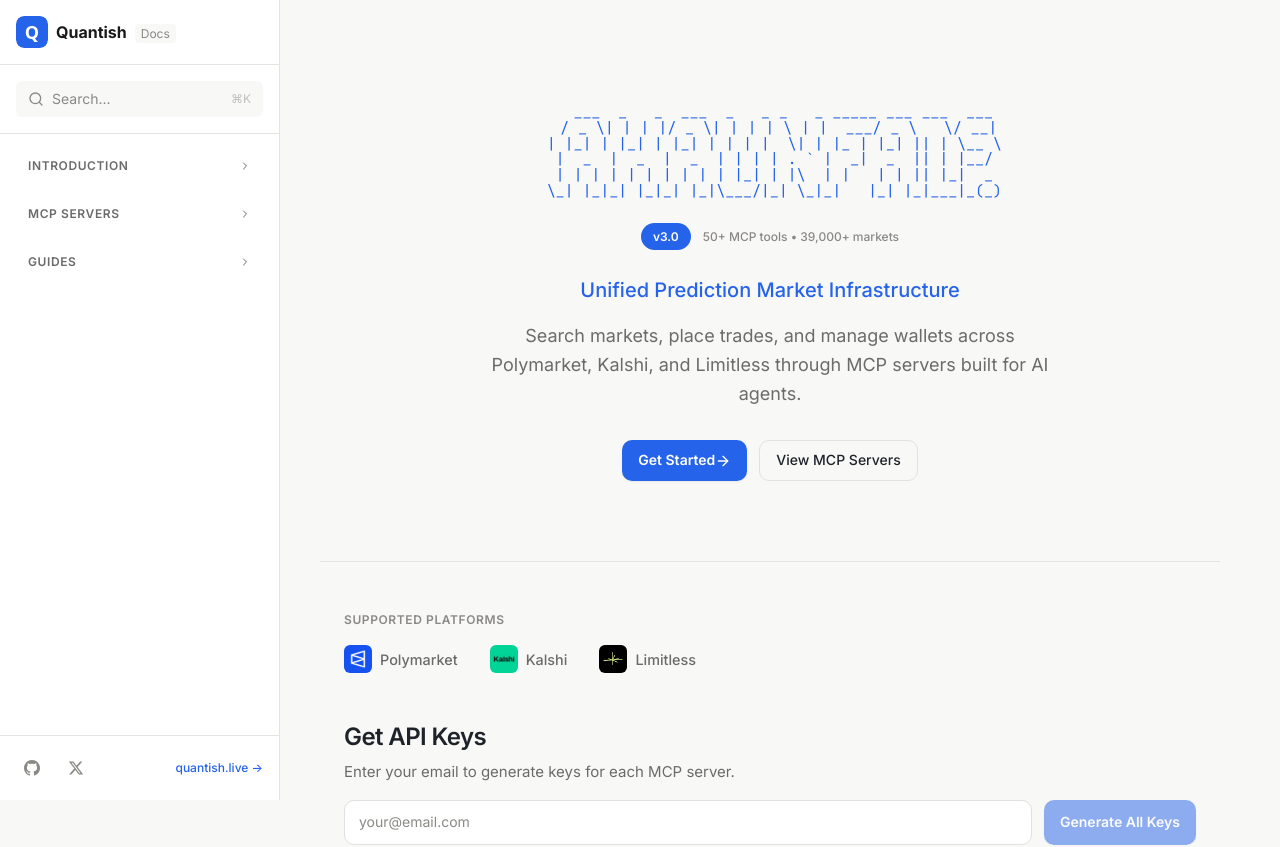
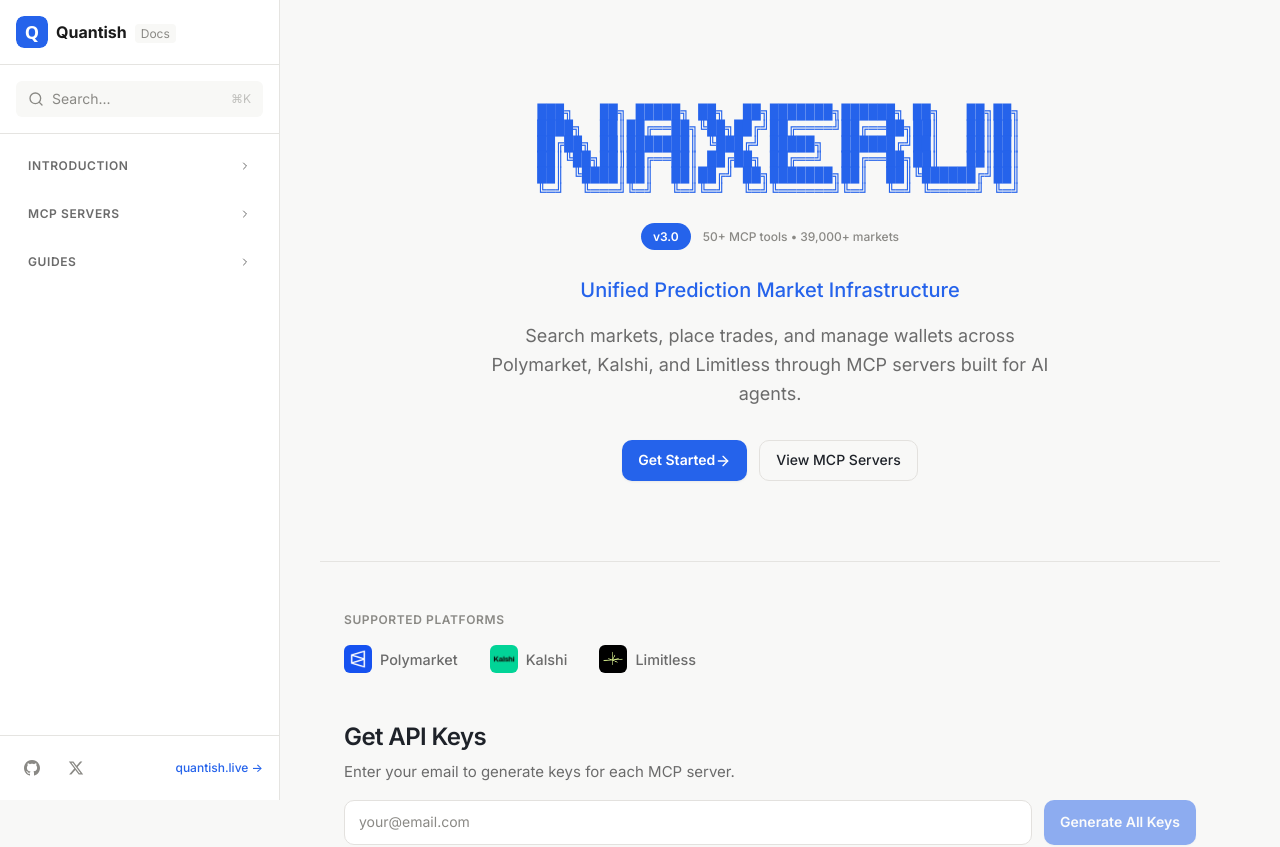
Before and after one commit to boshjerns/quantish-docs, a Next.js app: page / in a window 1280 px wide. Shown: the top 847 px of the page. Built offline with nearby package versions, Linux system fonts and the light colour scheme.

Commit message:
Fix: QUANTISH spelled correctly in Unicode block style

```diff
--- a/app/page.tsx
+++ b/app/page.tsx
@@ -38,14 +38,14 @@
   address?: string;
 }
 
-// ASCII Art Logo - QUANTISH
+// ASCII Art Logo - QUANTISH in block style
 const ASCII_LOGO = `
-   ___  _   _  ___  _   _ _   _ _____ ___ ___  ___
-  / _ \\| | | |/ _ \\| | | | \\ | |  ___/ _ \\   \\/ __|
- | |_| | |_| | |_| | | | |  \\| | |_ | |_| || | \\__ \\
- |  _  |  _  |  _  | | | | . \` |  _|  _  || | |__/
- | | | | | | | | | | |_| | |\\  | |   | | || |_|  _
- \\_| |_|_| |_|_| |_|\\___/|_| \\_|_|   |_| |_|___|_(_)`;
+  ███╗   ██╗ █████╗ ██╗  ██╗███████╗██████╗ ██╗   ██╗██╗
+  ████╗  ██║██╔══██╗╚██╗██╔╝██╔════╝██╔══██╗██║   ██║██║
+  ██╔██╗ ██║███████║ ╚███╔╝ █████╗  ██████╔╝██║   ██║██║
+  ██║╚██╗██║██╔══██║ ██╔██╗ ██╔══╝  ██╔══██╗██║   ██║██║
+  ██║ ╚████║██║  ██║██╔╝ ██╗███████╗██║  ██║╚██████╔╝██║
+  ╚═╝  ╚═══╝╚═╝  ╚═╝╚═╝  ╚═╝╚══════╝╚═╝  ╚═╝ ╚═════╝ ╚═╝`;
 
 export default function Home() {
   const [externalId, setExternalId] = useState('');
```
